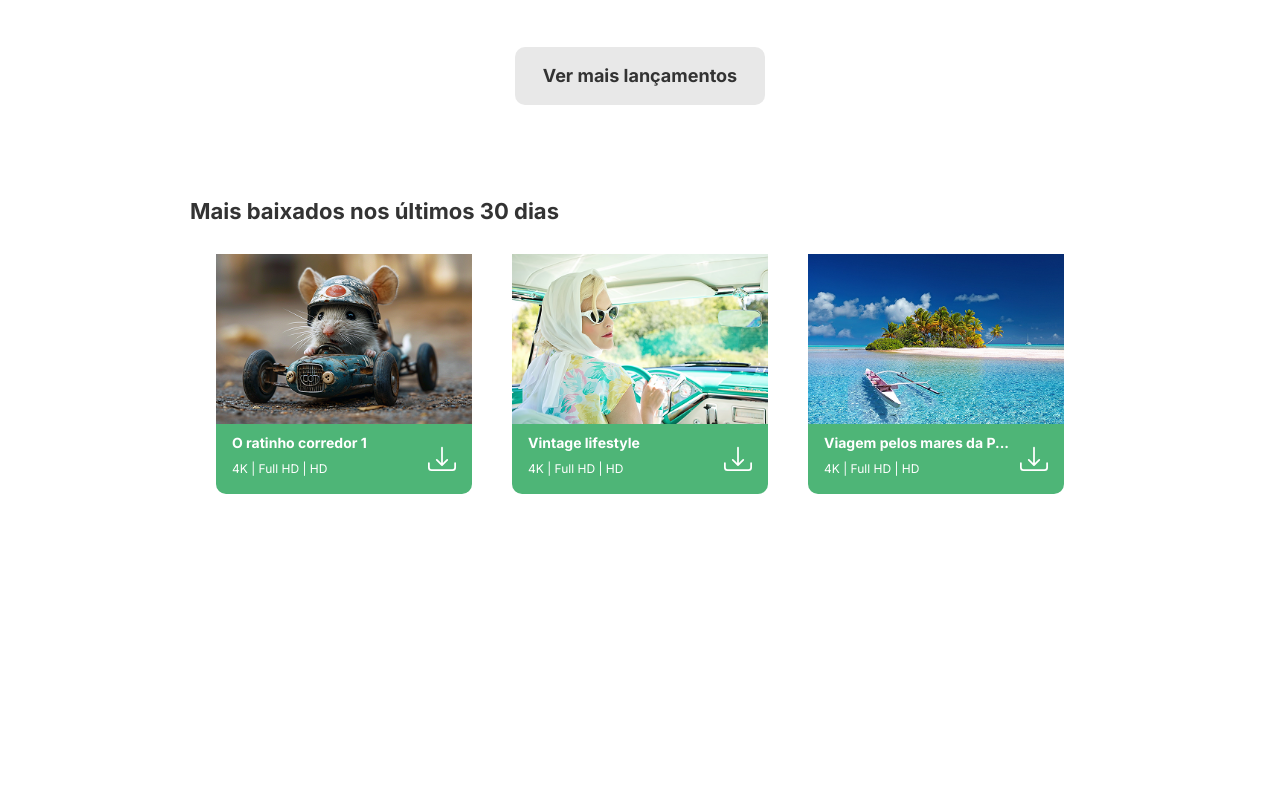
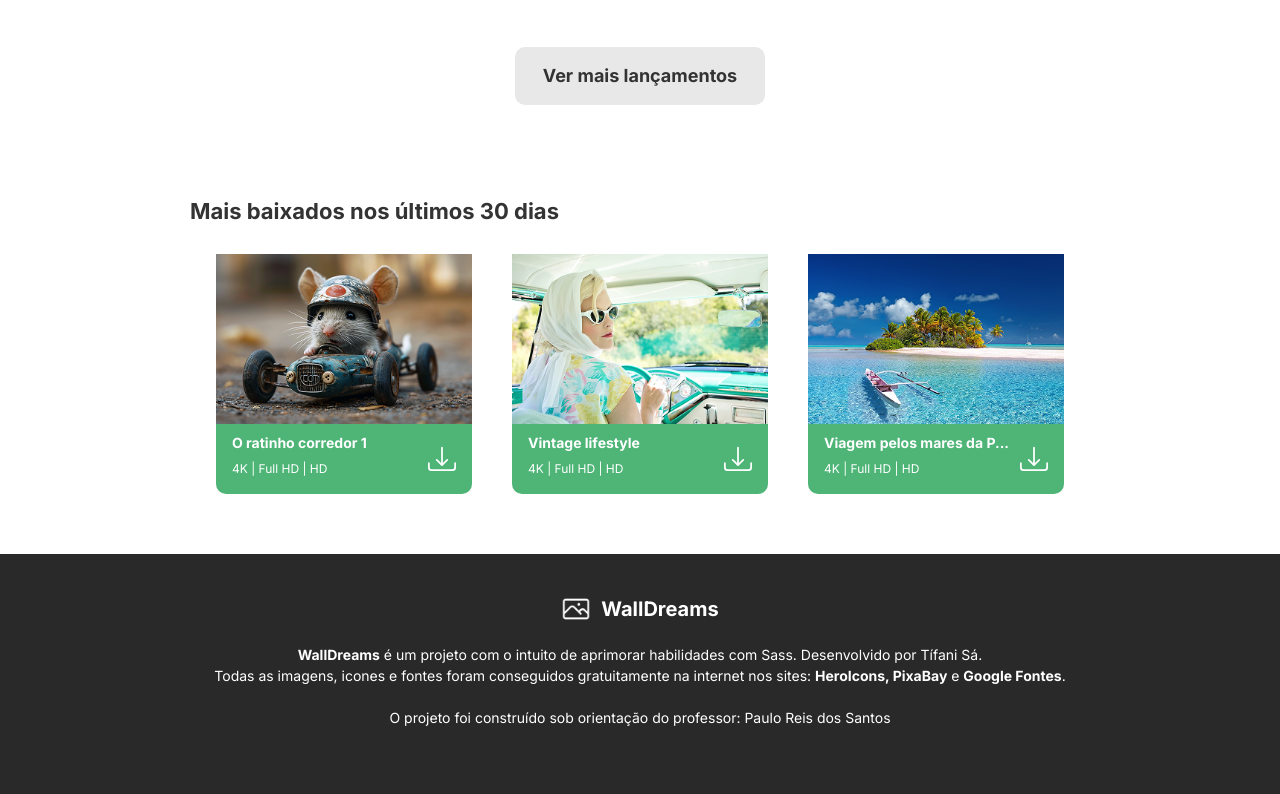
Before and after one commit to tifanisds/wallDreams, a plain HTML site: page index.html in a window 1280 px wide. Shown: the part 779-1573 px from the top of the page. Before the commit the page ends 1333 px from the top, so only its background shows below. Drawn offline with nearby package versions, Linux system fonts and the light colour scheme.

Commit message:
Adiciona o footer da página

```diff
--- a/index.html
+++ b/index.html
@@ -196,5 +196,18 @@
 
 
     </div>
+
+    <footer>
+      <div class="logo">
+        <img src="./assets/img/logo.png" alt="">
+        <p>WallDreams</p>
+      </div>
+
+      <p class="credits"><span>WallDreams</span> é um projeto com o intuito de aprimorar habilidades com Sass. Desenvolvido por Tífani Sá. <br> Todas as imagens, icones e fontes foram conseguidos gratuitamente na
+        internet nos sites: <span>HeroIcons, PixaBay</span> e <span>Google Fontes</span>.
+        <br>
+        <br>
+        O projeto foi construído sob orientação do professor: Paulo Reis dos Santos</p>
+    </footer>
 </body>
 </html>
--- a/styles/source/body/_body.scss
+++ b/styles/source/body/_body.scss
@@ -1,4 +1,5 @@
 @use "../variables" as *;
+
 .body {
     .title {
         @include titles();
--- /dev/null
+++ b/styles/source/footer/footer.scss
@@ -0,0 +1,37 @@
+@use "../variables" as *;
+
+footer {
+    height: 240px;
+    background-color: #292929;
+
+    .logo {
+            color: $mainTextColor;
+            font-size: 20px;
+            font-weight: 700;
+            @include centerHorizontally();
+            padding-top: 40px;
+
+            img {
+                width: 30px;
+            }
+
+            p {
+                margin-bottom: 0px;
+                margin-left: 10px;
+            }
+
+    }
+
+    .credits {
+        font-size: 14px;
+        color: $mainTextColor;
+        text-align: center;
+        margin-top: 20px;
+
+        span {
+            font-weight: 700;
+        }
+
+    }
+
+}
--- a/styles/source/header/_header.scss
+++ b/styles/source/header/_header.scss
@@ -1,20 +1,9 @@
 @import "../variables.scss";
 
+header {
     .navbar {
         background-color: $mainColor;
-    height: 70px
-}
-
-.categories {
-    @include spaceBetween;
-}
-
-.categories .nav-item {
-    margin-right: 19px;
-    color: $mainTextColor;
-    font-size: 14px;
-    font-weight: 700;
-}
+        height: 70px;
 
         .logo {
             color: $mainTextColor;
@@ -22,13 +11,26 @@
             font-weight: 700;
             @include centerVertically();
 
-}
 
-.logo img {
+        img {
             width: 30px;
         }
 
-.logo p {
+        p {
             margin-bottom: 0px;
             margin-left: 10px;
         }
+        }
+
+        .categories {
+            @include spaceBetween;
+
+            .nav-item {
+                margin-right: 19px;
+                color: $mainTextColor;
+                font-size: 14px;
+                font-weight: 700;
+            }
+        }
+    }
+}
--- a/styles/source/style.scss
+++ b/styles/source/style.scss
@@ -1,5 +1,6 @@
 @use "header/header";
 @use "body/body";
+@use "footer/footer";
 
 * {
     margin: 0;
```
Also changed, not shown: styles/dist/style.css, styles/source/footer/footer.css (added), styles/source/style.css, 3 other files. Lines whose indentation alone changed are shown as unchanged.
